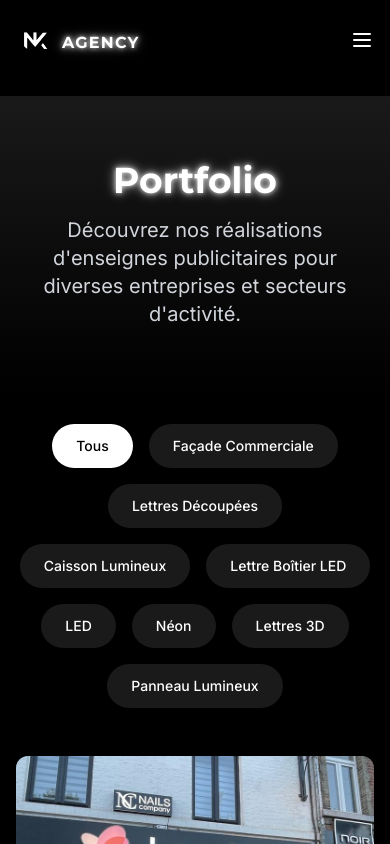
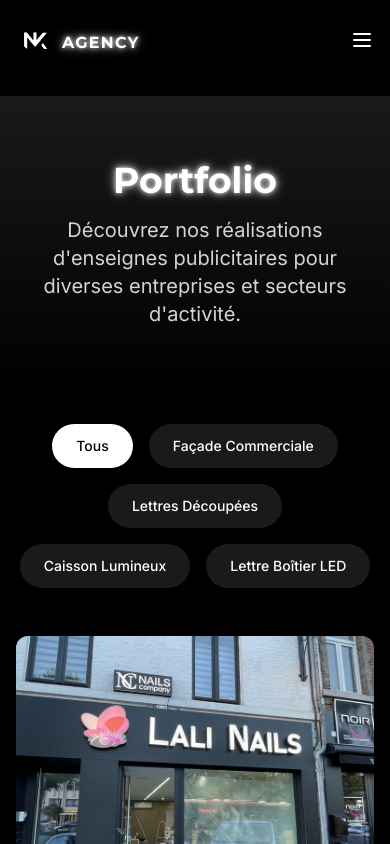
Before and after one commit to Nkagency63/nk-agency, a React (Vite) app: page /portfolio in a window 390 px wide. Shown: the top 844 px of the page. Built offline with nearby package versions, Linux system fonts and the light colour scheme.

Commit message:
Remove portfolio items
Remove specific portfolio items from the portfolio data.

```diff
--- a/src/components/portfolio/PortfolioModal.tsx
+++ b/src/components/portfolio/PortfolioModal.tsx
@@ -1,24 +1,48 @@
+
 import React from "react";
 import { PortfolioItem } from "../../types/portfolio";
 import { X } from "lucide-react";
+
 type PortfolioModalProps = {
   item: PortfolioItem;
   onClose: () => void;
 };
+
 const PortfolioModal = ({
   item,
   onClose
 }: PortfolioModalProps) => {
-  return <div className="fixed inset-0 bg-black bg-opacity-90 z-50 flex items-center justify-center p-4">
+  return (
+    <div className="fixed inset-0 bg-black bg-opacity-90 z-50 flex items-center justify-center p-4">
       <div className="bg-secondary max-w-4xl w-full rounded-xl overflow-hidden relative">
         <button className="absolute top-4 right-4 bg-black bg-opacity-50 text-white p-2 rounded-full hover:bg-opacity-70 transition-all" onClick={onClose}>
           <X size={24} />
         </button>
 
+        <div className="grid grid-cols-1 md:grid-cols-2 gap-6">
+          <div className="aspect-video overflow-hidden">
+            <img
+              src={item.image}
+              alt={item.title}
+              className="w-full h-full object-cover"
+            />
+          </div>
 
+          <div className="p-6">
+            <div className="mb-4">
+              <span className="text-xs font-medium px-3 py-1 bg-muted rounded-full">{item.category}</span>
+            </div>
+            <h2 className="text-2xl font-bold mb-2">{item.title}</h2>
+            <p className="text-gray-400 mb-4">Client: {item.client}</p>
+            <div className="border-t border-gray-700 pt-4">
+              <h3 className="text-lg font-semibold mb-2">Description</h3>
+              <p className="text-gray-300">{item.description}</p>
+            </div>
+          </div>
+        </div>
+      </div>
+    </div>
+  );
+};
 
-
-      </div>
-    </div>;
-};
 export default PortfolioModal;
--- a/src/data/portfolioData.ts
+++ b/src/data/portfolioData.ts
@@ -50,46 +50,6 @@ export const portfolioItems: PortfolioItem[] = [
     category: "Lettre Boîtier LED",
     image: "/lovable-uploads/85087f6e-46dd-4e75-98db-12c0a34adaca.png",
     description: "Lettre boîtier lumineuse en forme de 'E' avec éclairage LED intégré, face blanche illuminée pour un effet visuel saisissant de jour comme de nuit."
-  },
-  {
-    id: 8,
-    title: "Enseigne LED Shop",
-    client: "Digital Shop",
-    category: "LED",
-    image: "https://enseigne42.com/sites/default/files/2022-01/fabricant-totem-lumineux-enseigne.jpg",
-    description: "Enseigne LED avec animation programmable pour une boutique d'électronique."
-  },
-  {
-    id: 9,
-    title: "Enseigne Néon Salon",
-    client: "Beauty Salon",
-    category: "Néon",
-    image: "https://enseigne42.com/sites/default/files/2022-01/enseigne-boutique-lumineuse-panneau-habillage-local-commerce-vitre.jpg",
-    description: "Enseigne néon rose sur mesure pour un salon de beauté."
-  },
-  {
-    id: 10,
-    title: "Lettres 3D Pharmacie",
-    client: "Pharmacie Centrale",
-    category: "Lettres 3D",
-    image: "https://enseigne42.com/sites/default/files/2022-01/pharmacie-enseigne-croix-verte.jpg",
-    description: "Lettres 3D avec éclairage LED vert pour une pharmacie."
-  },
-  {
-    id: 11,
-    title: "Panneau Lumineux Cinéma",
-    client: "Cinéma Paradis",
-    category: "Panneau Lumineux",
-    image: "https://enseigne42.com/sites/default/files/2022-01/enseigne-lumineuse-devanture-commerce.jpg",
-    description: "Panneau lumineux avec affichage programmable pour un cinéma."
-  },
-  {
-    id: 12,
-    title: "Enseigne Néon Club",
-    client: "Club Vibration",
-    category: "Néon",
-    image: "https://enseigne42.com/sites/default/files/2023-11/Enseigne-lumineuse-casino-jeux-lyon-scaled.jpg",
-    description: "Enseigne néon de couleur rose avec animation pour un club de nuit."
   }
 ];
 
```
